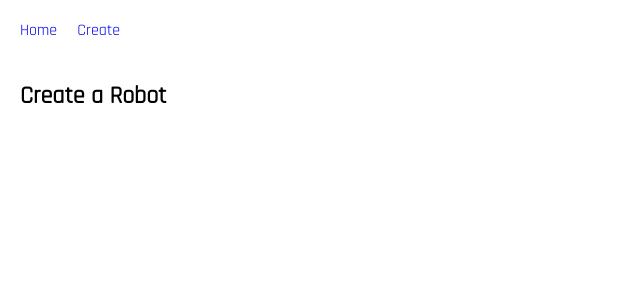
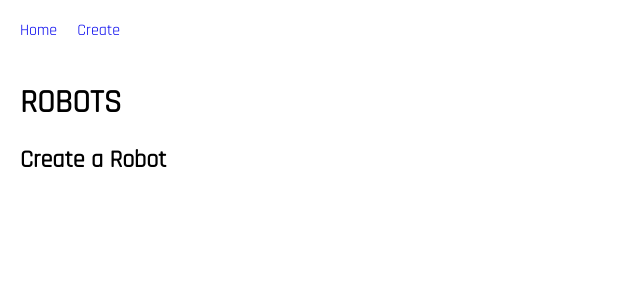
Before and after one commit to jcarlos73/202307-w7chwe-juancar-perez-front, a React (Vite) app: page /create in a window 1280 px wide. Shown: the top 300 px of the page, without its empty margins (0-640 px from the left). Built offline with nearby package versions, Linux system fonts and the light colour scheme.

Commit message:
Test App component shows a title

```diff
--- a/src/components/App/App.tsx
+++ b/src/components/App/App.tsx
@@ -9,6 +9,9 @@ const App = (): React.ReactElement => {
     <div className="container">
       <Navigation />
       <main className="main-container">
+        <header>
+          <h1>ROBOTS</h1>
+        </header>
         <Routes>
           <Route path="/home" element={<ListPage />} />
           <Route path="/create" element={<CreatePage />} />
--- a/src/pages/CreatePage/CreatePage.tsx
+++ b/src/pages/CreatePage/CreatePage.tsx
@@ -2,7 +2,7 @@ const CreatePage = () => {
   return (
     <section>
       <header>
-        <h1>Create a Robot</h1>
+        <h2>Create a Robot</h2>
       </header>
     </section>
   );
--- a/src/pages/ListPage/ListPage.tsx
+++ b/src/pages/ListPage/ListPage.tsx
@@ -2,7 +2,7 @@ const ListPage = () => {
   return (
     <section>
       <header>
-        <h1>List Page</h1>
+        <h2>List Page</h2>
       </header>
     </section>
   );
```
Also changed, not shown: 1 other file (tests, documents, lock files or other folders).
